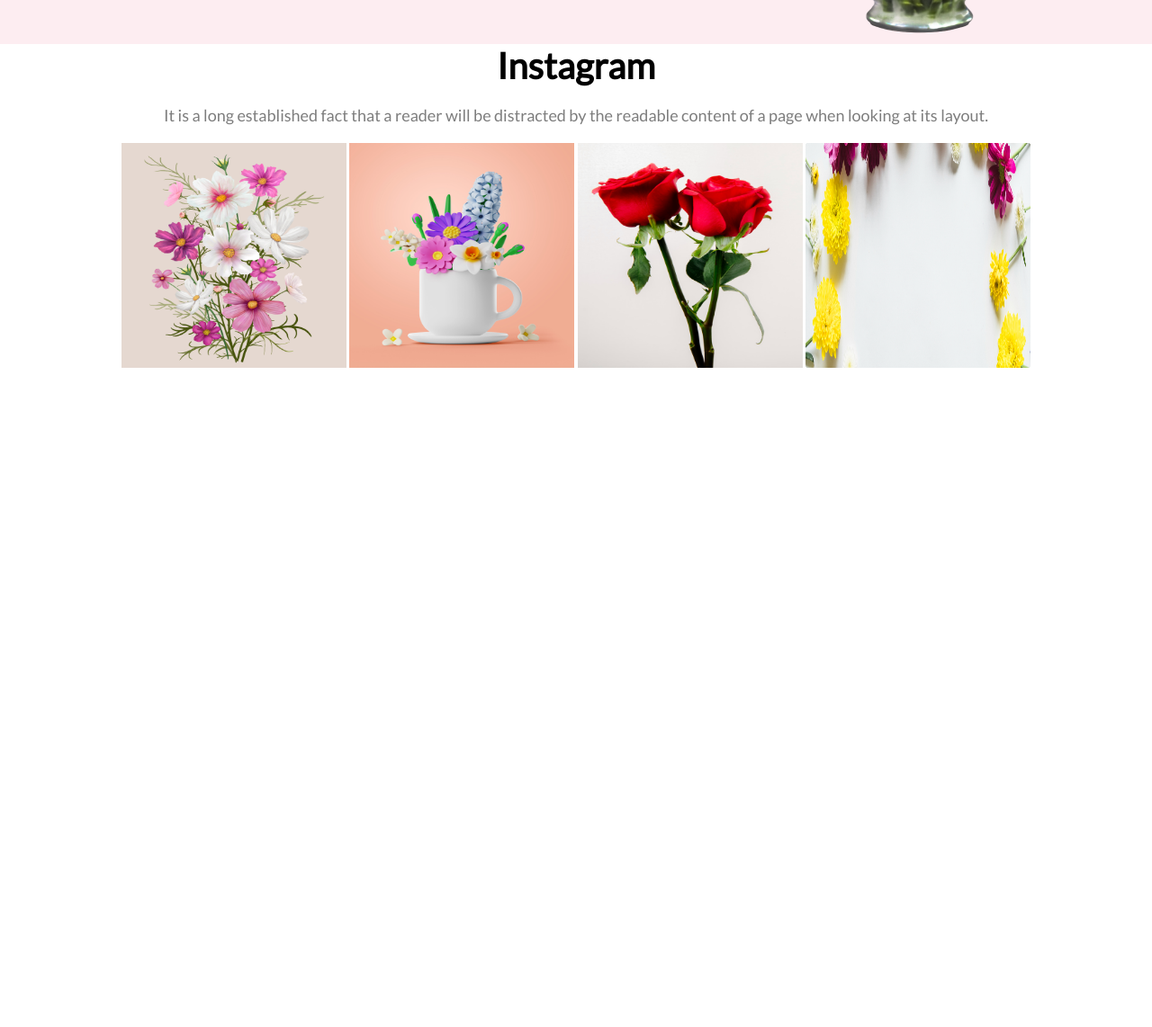
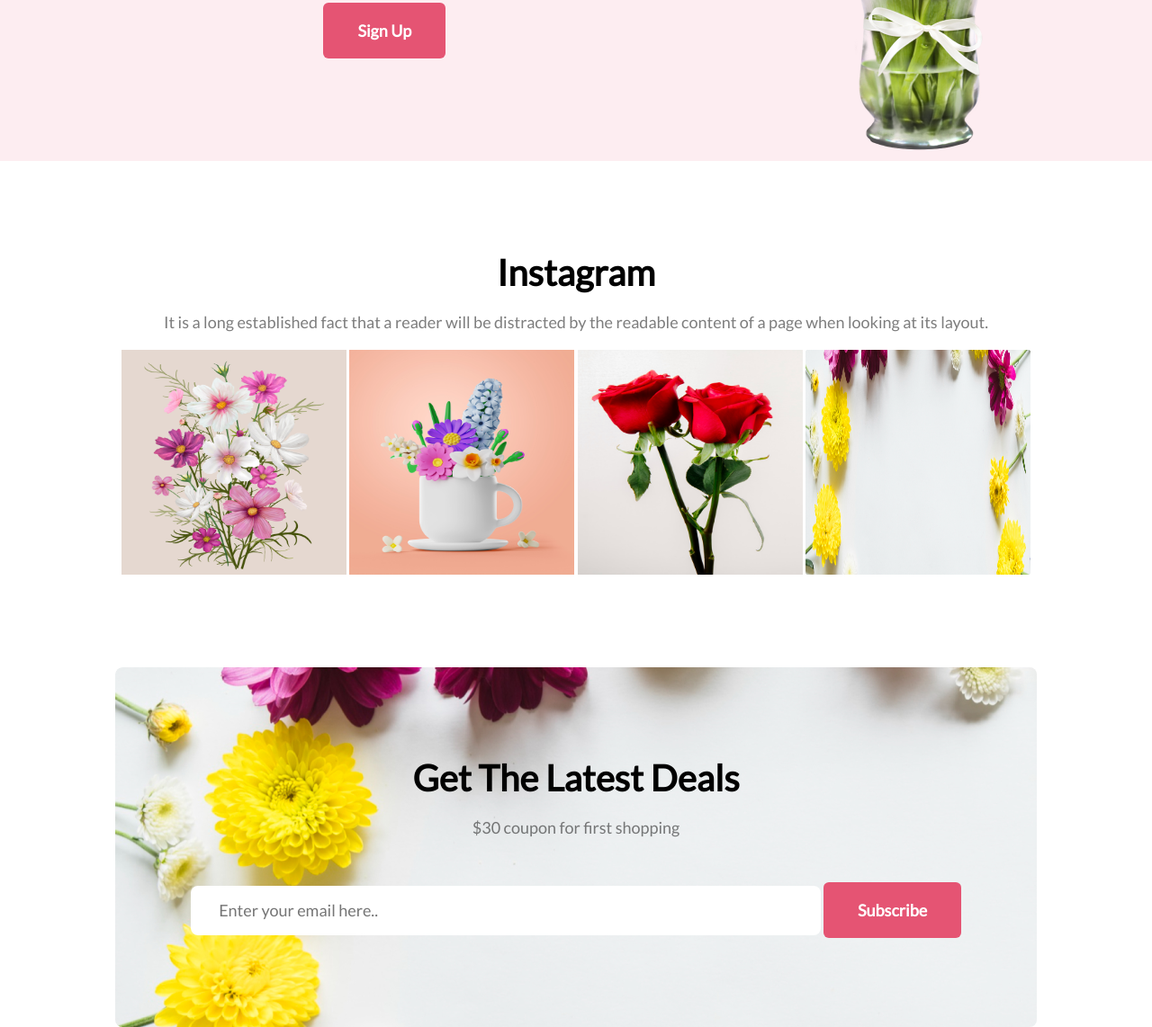
Before and after one commit to yuvrajdip/FlowerWebsiteAssignment-1, a plain HTML site: page index.html in a window 1280 px wide. Shown: the part 1557-2699 px from the top of the page at 90% size. Before the commit the page ends 2019 px from the top, so only its background shows below. Drawn offline with Linux system fonts and the light colour scheme.

Commit message:
get the mail section added

```diff
--- a/index.css
+++ b/index.css
@@ -29,9 +29,9 @@
 }
 
 .btn {
-  border-radius: 8px;
+  border-radius: 6px;
   background: #e55473;
-  padding: 20px 43px;
+  padding: 20px 38px;
   color: white;
   font-weight: bold;
   border: none;
@@ -88,10 +88,40 @@
   object-fit:contain;
 }
 
+.mb-100{
+  margin-bottom: 100px;
+}
+
+/** Insta section */
+.insta{
+  text-align: center;
+}
+
+
+/** get the mail section */
+.bg-4{
+  background-image: url("./Flower Asset/Rectangle\ 9.png");
+  height: 400px;
+  width: 80%;
+  margin: 0 auto;
+  border-radius: 8px;
+}
+
+.get-the-mail{
+  display: flex;
+  align-items: center;
+  justify-content: center;
+}
+
 .mb-50{
   margin-bottom: 50px;
 }
 
-.insta{
-  text-align: center;
+.input-field{
+  width: 700px;
+  height: 55px;
+  border-radius: 8px;
+  border: none;
+  font-size: 18px;
+  cursor:pointer;
 }
--- a/index.html
+++ b/index.html
@@ -7,8 +7,8 @@
     <link rel="stylesheet" href="index.css" />
   </head>
   <body>
-    <!--* First Section Starts-->
-    <header class="mb-20">
+    <!--* First Section Starts : Let's make beautiful flowers -->
+    <header class="mb-100">
       <div class="parent1">
         <div class="left1">
           <h1 class="mb-20 title-font">
@@ -34,15 +34,15 @@
     <!--* First Section Ends -->
 
     <main>
-      <!-- * Bonus Sections -->
-      <div class="text-center mb-20">
+      <!-- * Bonus Sections : Our Featured Flowers -->
+      <div class="text-center mb-100">
         <p class="common-h-font mb-20">Our Featured Flowers</p>
         <p class="common-p-font mb-20">
           It is a long established fact that a reader will be distracted by the
           readable content of a page when looking at its layout.
         </p>
 
-        <div class="parent2 mb-50">
+        <div class="parent2">
           <div class="box bg-1">
             <img class="img" src="./Flower Asset/pngwing 6.png" alt="" />
             <p class="common-p-font" style="border-bottom: 2px solid black">
@@ -64,8 +64,8 @@
         </div>
       </div>
 
-      <!-- * 4rth Section -->
-      <div class="parent1">
+      <!-- * 4rth Section : Hot Deal -->
+      <div class="parent1 mb-100">
         <div class="left1 text-center">
           <h2 class="mb-20 common-h-font">Hot Deal ! Sale Up To 25% Off</h2>
           <p class="mb-20 common-p-font">
@@ -79,9 +79,8 @@
         </div>
       </div>
 
-      <!-- * 5th section : INstagram -->
-
-      <div class="insta mb-50">
+      <!-- * 5th section : Instagram -->
+      <div class="insta mb-100">
         <p class="common-h-font mb-20">Instagram</p>
         <p class="common-p-font mb-20">
           It is a long established fact that a reader will be distracted by the
@@ -118,6 +117,17 @@
       </div>
 
 
+      <!-- * Get the mail -->
+      <div class="bg-4 get-the-mail">
+        <div class="child6 text-center">
+          <p class="common-h-font mb-20">Get The Latest Deals</p>
+          <p class="common-p-font mb-50">$30 coupon for first shopping</p>
+          <input class="input-field" type="email" name="" id="" placeholder="         Enter your email here..">
+          <button class="btn">Subscribe</button>
+        </div>
+      </div>
     </main>
+
+
   </body>
 </htm250
```
